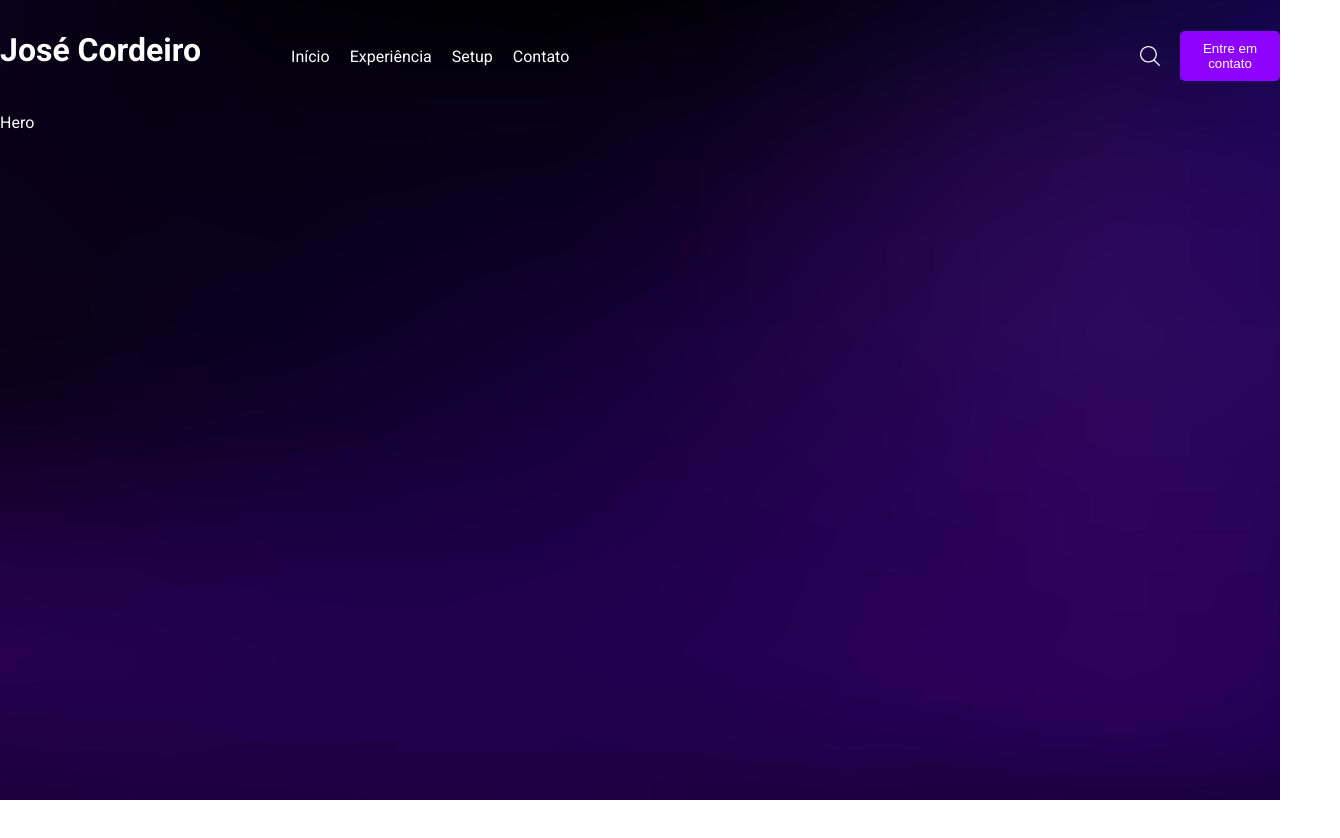
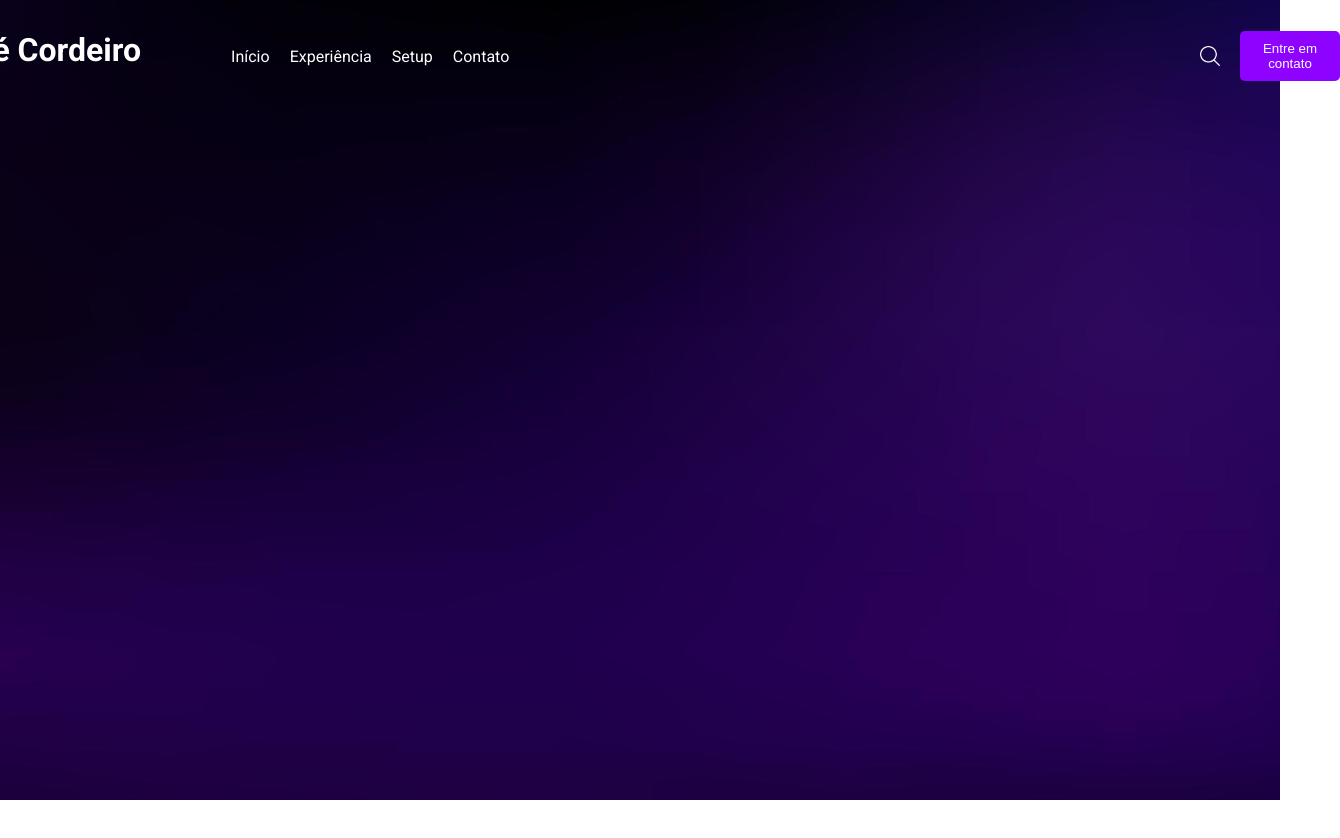
Before and after one commit to josecordeiroo/newPortfolio, a React (Vite) app: page / in a window 1280 px wide. Shown: the top 838 px of the page, 1340 px wide, since content can reach past the window. Built offline with nearby package versions, Linux system fonts and the light colour scheme.

Commit message:
create hero component now

```diff
--- a/src/App.jsx
+++ b/src/App.jsx
@@ -2,7 +2,6 @@ import React from "react";
 
 import styled from "styled-components";
 
-import Navbar from "./components/Navbar";
 import Hero from "./components/Hero";
 import Who from "./components/Who";
 import Works from "./components/Works";
@@ -11,7 +10,6 @@ import Contact from "./components/Contact";
 function App() {
   return (
     <Container>
-      <Navbar />
       <Hero />
       <Who />
       <Works />
--- a/src/components/Hero.jsx
+++ b/src/components/Hero.jsx
@@ -1,15 +1,31 @@
-import React from 'react'
-import styled from 'styled-components'
+import React from "react";
+import styled from "styled-components";
+import Navbar from "./Navbar";
 
 function Hero() {
   return (
-    <Section>Hero</Section>
-  )
+    <Section>
+      <Navbar />
+      <Container>Hero</Container>
+    </Section>
+  );
 }
 
-export default Hero
+export default Hero;
 
 const Section = styled.div`
   height: 100vh;
   scroll-snap-align: center;
-`
+  display: flex;
+  flex-direction: column;
+  align-items: center;
+  justify-content: space-between;
+`;
+
+const Container = styled.div`
+  height: 100vh;
+  scroll-snap-align: center;
+  width: 1400px;
+  display: flex;
+  justify-content: space-between;
+`;
```
